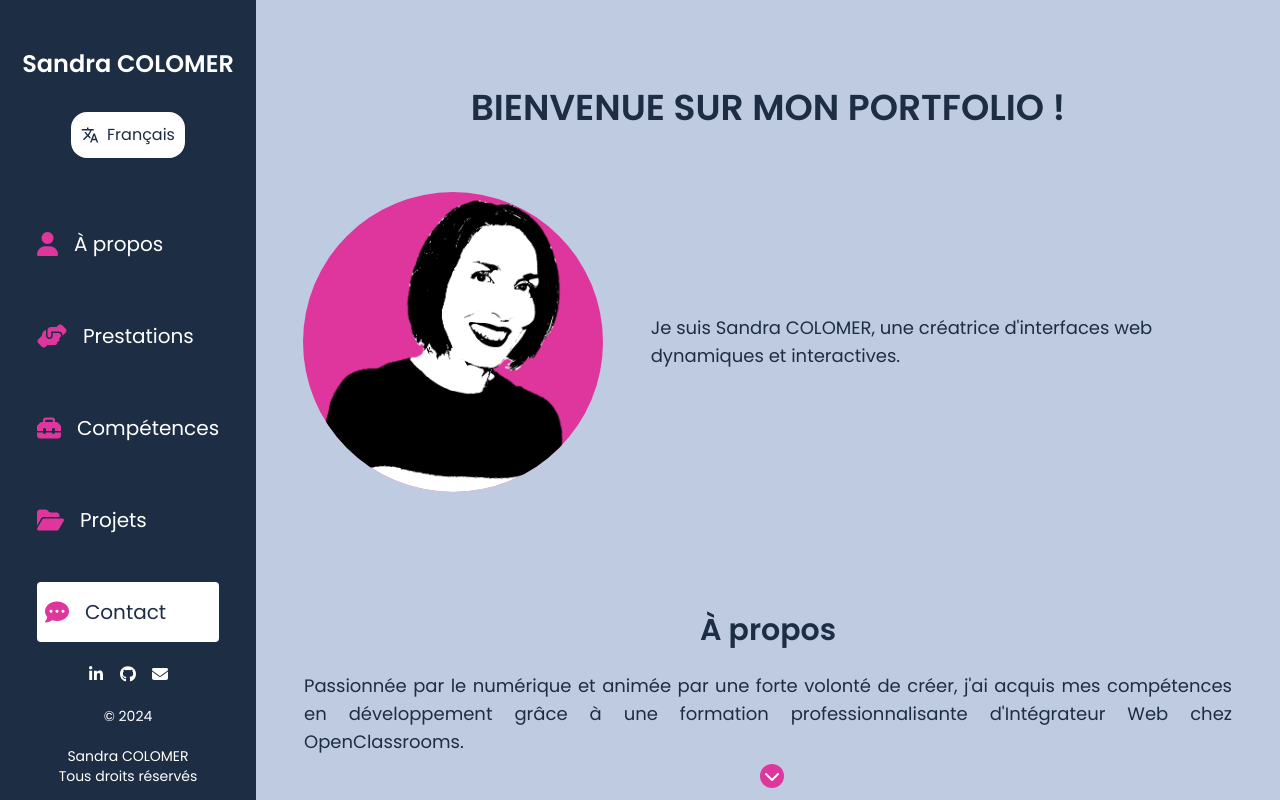
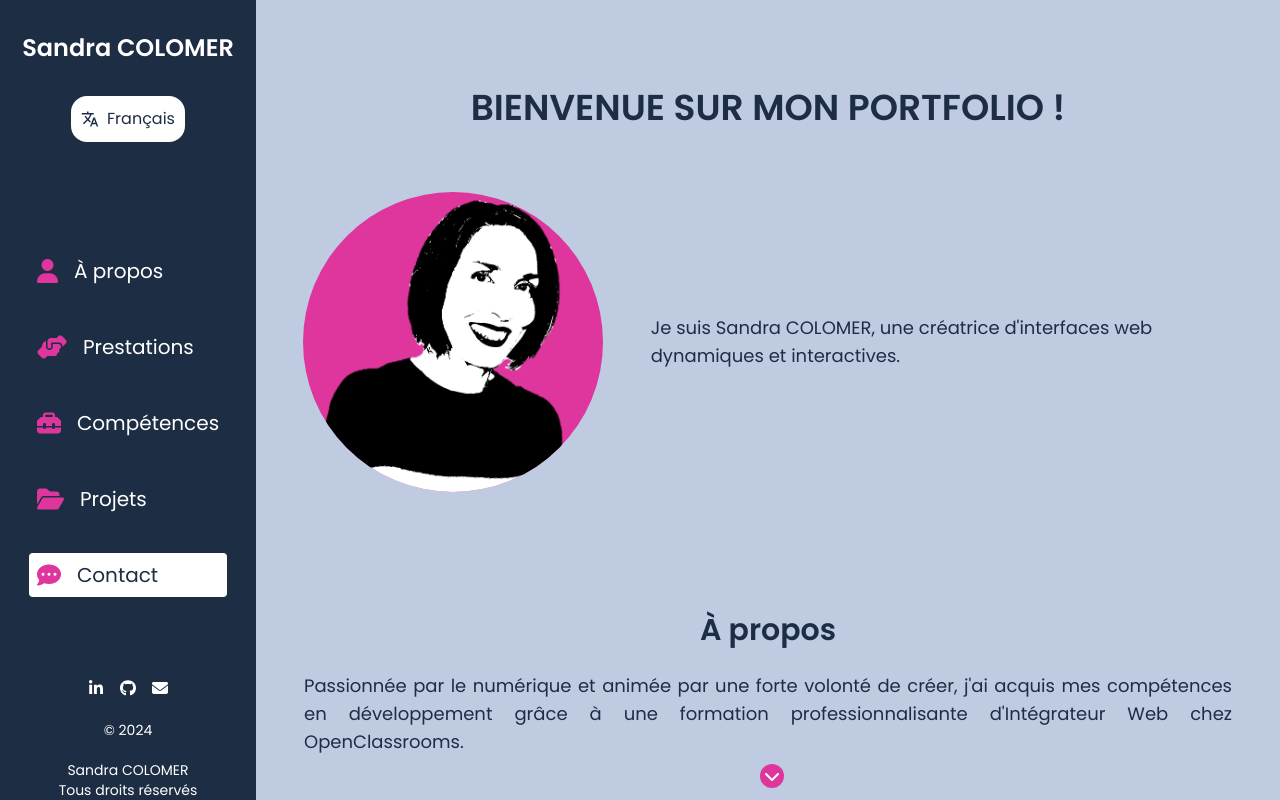
Before and after one commit to SanCo21/My-Portfolio, a Next.js app: page / in a window 1280 px wide. Shown: the top 800 px of the page. Built offline with nearby package versions, Linux system fonts and the light colour scheme.

Commit message:
Refactor Header, Navbar & Sidebar to improve the code structure

```diff
--- a/src/app/components/Header.js
+++ b/src/app/components/Header.js
@@ -1,10 +1,9 @@
-
-import { useState } from 'react';
+import { useState } from "react";
 // import Image from 'next/image';
-import Navbar from './Navbar';
-import LanguageSwitcher from './LanguageSwitcher';
-import { content } from '../../content';
-import HamburgerMenu from './HamburgerMenu';
+import Navbar from "./Navbar";
+import LanguageSwitcher from "./LanguageSwitcher";
+import { content } from "../../content";
+import HamburgerMenu from "./HamburgerMenu";
 
 const Header = ({ lang, toggleLanguage, activeSection }) => {
   const { base, complement } = content.companyName;
@@ -15,28 +14,42 @@ const Header = ({ lang, toggleLanguage, activeSection }) => {
   };
 
   return (
-    <header className="bg-primary text-white p-4 fixed top-0 w-full z-10 lg:hidden">
-      <div className=" flex items-center justify-between w-full lg:w-auto px-4">
-        <div className="text-left">
+    <header className="bg-primary text-white py-4 fixed top-0 w-full z-10 lg:hidden">
+      <div className=" flex items-center justify-between w-full lg:w-auto">
+        <div className="text-left ml-4">
           {/* <Image src="Logo Sandra.svg" alt="Logo" width={50} height={50} /> */}
           <h1 className="text-md font-bold  whitespace-pre-line">
-          <a href="#home">{base}
-          <span className="block">{complement[lang].replace(' ', '\n')}</span></a>
+            <a href="#home">
+              {base}
+              <span className="block">
+                {complement[lang].replace(" ", "\n")}
+              </span>
+            </a>
           </h1>
         </div>
         <div className="md:hidden items-center justify-center mr-1">
           <HamburgerMenu isOpen={IsNavbarOpen} onClick={handleHamburgerClick} />
         </div>
         <div className="md:flex hidden text-sm">
-          <Navbar lang={lang} activeSection={activeSection} orientation = "horizontal" />
+          <Navbar
+            lang={lang}
+            activeSection={activeSection}
+            orientation="horizontal"
+            header={true}
+          />
         </div>
-        <div className="text-right text-sm flex justify-end items-center space-x-4 lg:hidden">
+        <div className="text-right text-sm flex justify-end items-center mr-4 lg:hidden">
           <LanguageSwitcher lang={lang} toggleLanguage={toggleLanguage} />
         </div>
       </div>
       {IsNavbarOpen && (
         <div className="md:hidden bg-primary flex flex-col items-center">
-          <Navbar lang={lang} activeSection={activeSection} orientation = "vertical" compact={true} />
+          <Navbar
+            lang={lang}
+            activeSection={activeSection}
+            orientation="vertical"
+            compact={true}
+          />
         </div>
       )}
     </header>
--- a/src/app/components/Navbar.js
+++ b/src/app/components/Navbar.js
@@ -1,84 +1,31 @@
-// import Link from "next/link";
-// import "@fortawesome/fontawesome-free/css/all.min.css";
-// import { content } from "../../content";
-
-// const Navbar = ({
-//   lang,
-//   activeSection,
-//   orientation = "horizontal",
-//   // compact = false,
-// }) => {
-//   const sections = content.sectionsData;
-//   const navClass =
-//     orientation === "vertical"
-//       ? "flex flex-col justify-evenly my-8 space-y-4"
-//       : // ? "flex flex-col items-center group h-full justify-evenly my-8 mx-4 space-y-4"
-//         "flex space-x-4";
-
-//   const itemClass =
-//     orientation === "vertical"
-//       ? "w-full flex items-center py-2 truncate transform transition-transform"
-//       : "flex items-center group transform transition-transform";
-
-//   const handleLinkClick = (event, id) => {
-//     event.preventDefault();
-//     const element = document.getElementById(id);
-//     if (element) {
-//       element.scrollIntoView({ behavior: "smooth" });
-//       window.history.pushState(null, null, `#${id}`);
-//     }
-//   };
-
-//   return (
-//     <nav className={`flex-1 flex justify-center ${navClass}`}>
-//       {Object.keys(sections)
-//         .filter((key) => key !== "home")
-//         .map((key) => (
-//           <Link
-//             href={`#${sections[key].id}`}
-//             key={key}
-//             scroll={false}
-//             legacyBehavior
-//           >
-//             <a
-//               className={`${itemClass} font-medium hover:text-accent ${
-//                 activeSection === sections[key].id
-//                   ? "bg-white rounded text-primary font-medium px-2"
-//                   : ""
-//               }`}
-//               onClick={(event) => handleLinkClick(event, sections[key].id)}
-//             >
-//               {orientation === "vertical" && sections[key].icon && (
-//                 <i
-//                   className={`fas fa-${sections[key].icon} text-1xl text-accent mr-3 hover:text-blue-900`}
-//                 ></i>
-//               )}
-//               {/* {lang === "fr" ? sections[key].title.fr : sections[key].title.en} */}
-//               <span>{sections[key].title[lang] || ""}</span>
-//             </a>
-//           </Link>
-//         ))}
-//     </nav>
-//   );
-// };
-
-// export default Navbar;
-
 import Link from "next/link";
 import "@fortawesome/fontawesome-free/css/all.min.css";
 import { content } from "../../content";
 
-const Navbar = ({ lang, activeSection, orientation = "horizontal" }) => {
+const Navbar = ({
+  lang,
+  activeSection,
+  orientation = "horizontal",
+  header = false,
+  compact = false,
+}) => {
   const sections = content.sectionsData;
   const navClass =
     orientation === "vertical"
-      ? "flex flex-col justify-evenly my-auto space-y-8"
-      : "flex space-x-4";
+      ? "flex flex-col items-start justify-evenly space-y-8"
+      : header
+      ? "flex items-center justify-center space-x-0"
+      : "flex items-center justify-center space-x-4";
 
   const itemClass =
     orientation === "vertical"
-      ? "w-full flex items-center truncate transition-transform transform hover:scale-105"
-      : "flex items-center group transition-transform transform hover:scale-105";
+      ? "w-full flex items-center group"
+      : "flex items-center group";
+
+  const activeClass =
+    "bg-white text-primary font-medium p-2 rounded w-full text-center";
+
+  const inactiveClass = "p-2 text-center w-full";
 
   const handleLinkClick = (event, id) => {
     event.preventDefault();
@@ -90,7 +37,7 @@ const Navbar = ({ lang, activeSection, orientation = "horizontal" }) => {
   };
 
   return (
-    <nav className={navClass}>
+    <nav className={`${navClass} ${compact ? "compact-nav" : ""}`}>
       {Object.keys(sections)
         .filter((key) => key !== "home")
         .map((key) => (
@@ -101,10 +48,9 @@ const Navbar = ({ lang, activeSection, orientation = "horizontal" }) => {
             legacyBehavior
           >
             <a
-              className={`${itemClass} font-medium mt-2 py-4 text-center ${
+              className={`${itemClass} font-medium ${
                 activeSection === sections[key].id
-                  ? "bg-white rounded text-primary font-medium px-2"
-                  : ""
+                  ? activeClass : inactiveClass
               }`}
               onClick={(event) => handleLinkClick(event, sections[key].id)}
             >
@@ -113,12 +59,8 @@ const Navbar = ({ lang, activeSection, orientation = "horizontal" }) => {
                   className={`fas fa-${sections[key].icon} text-2xl text-accent mr-4 `}
                 ></i>
               )}
-              <span
-                className={`hover:text-accent ${
-                  orientation === "vertical" ? "" : ""
-                }`}
-              >
-                {sections[key].title[lang] || ""}
+              <span className="group-hover:text-accent">
+                {sections[key].title[lang].replace(' ', '\u00A0')}
               </span>
             </a>
           </Link>
--- a/src/app/components/Sidebar.js
+++ b/src/app/components/Sidebar.js
@@ -16,7 +16,7 @@ const Sidebar = ({ lang, toggleLanguage, activeSection }) => {
   };
 
   return (
-    <aside className="bg-primary text-white items-center w-64 min-h-screen fixed top-0 left-0 p-4 flex-col justify-between hidden lg:flex">
+    <aside className="hidden lg:flex bg-primary text-white items-center w-64 min-h-screen fixed top-0 left-0 flex-col  ">
       <div className="flex-shrink-0 mb-8">
         <h1 className="text-2xl text-center font-bold mb-5">
           <a href="#home">
@@ -29,7 +29,7 @@ const Sidebar = ({ lang, toggleLanguage, activeSection }) => {
           <LanguageSwitcher lang={lang} toggleLanguage={toggleLanguage} />
         </div>
       </div>
-      <div className="text-xl  flex-grow flex flex-col ">
+      <div className="text-xl flex-grow flex flex-col justify-center ">
         <Navbar
           lang={lang}
           activeSection={activeSection}
```
Also changed, not shown: 1 other file (tests, documents, lock files or other folders).
